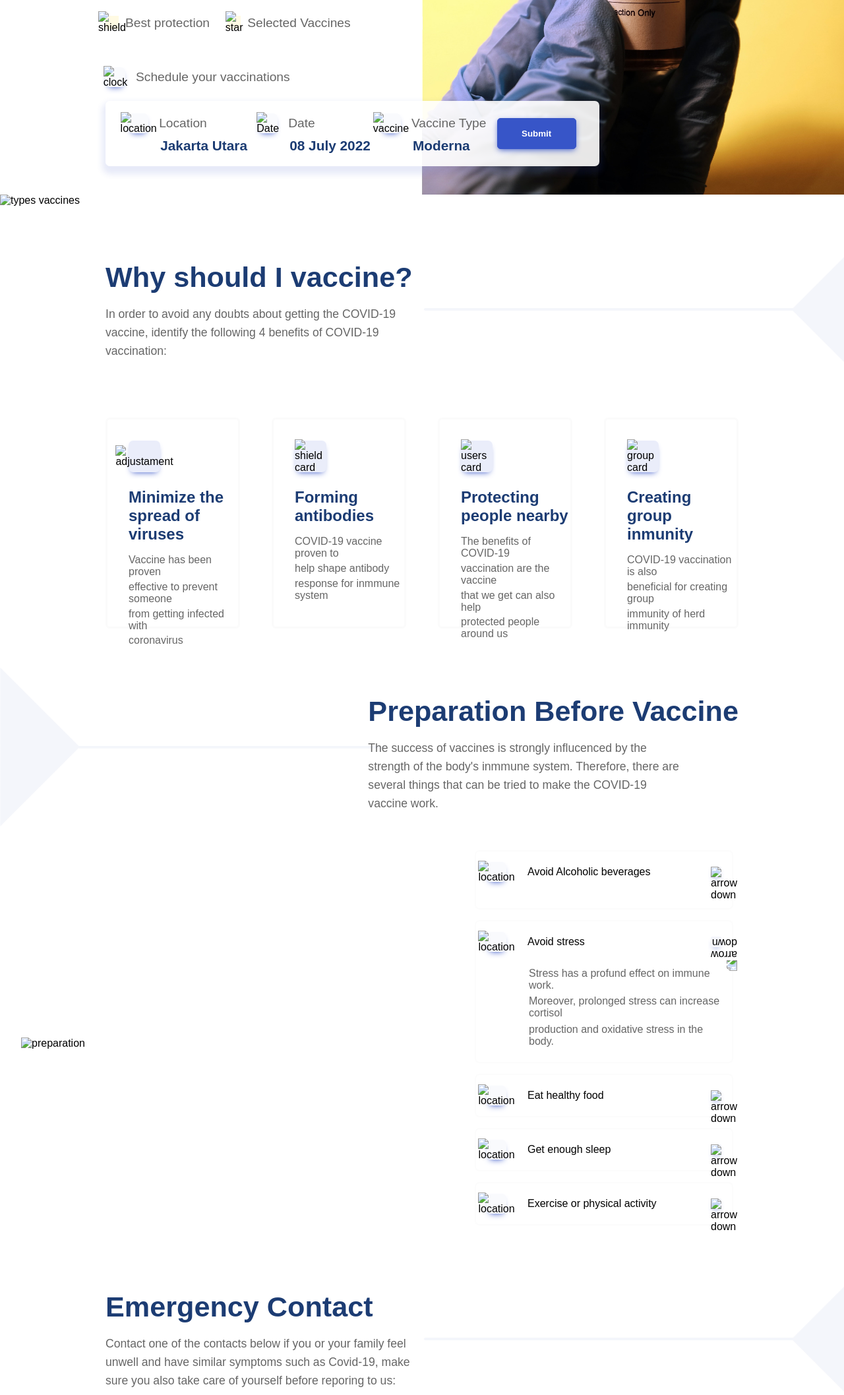
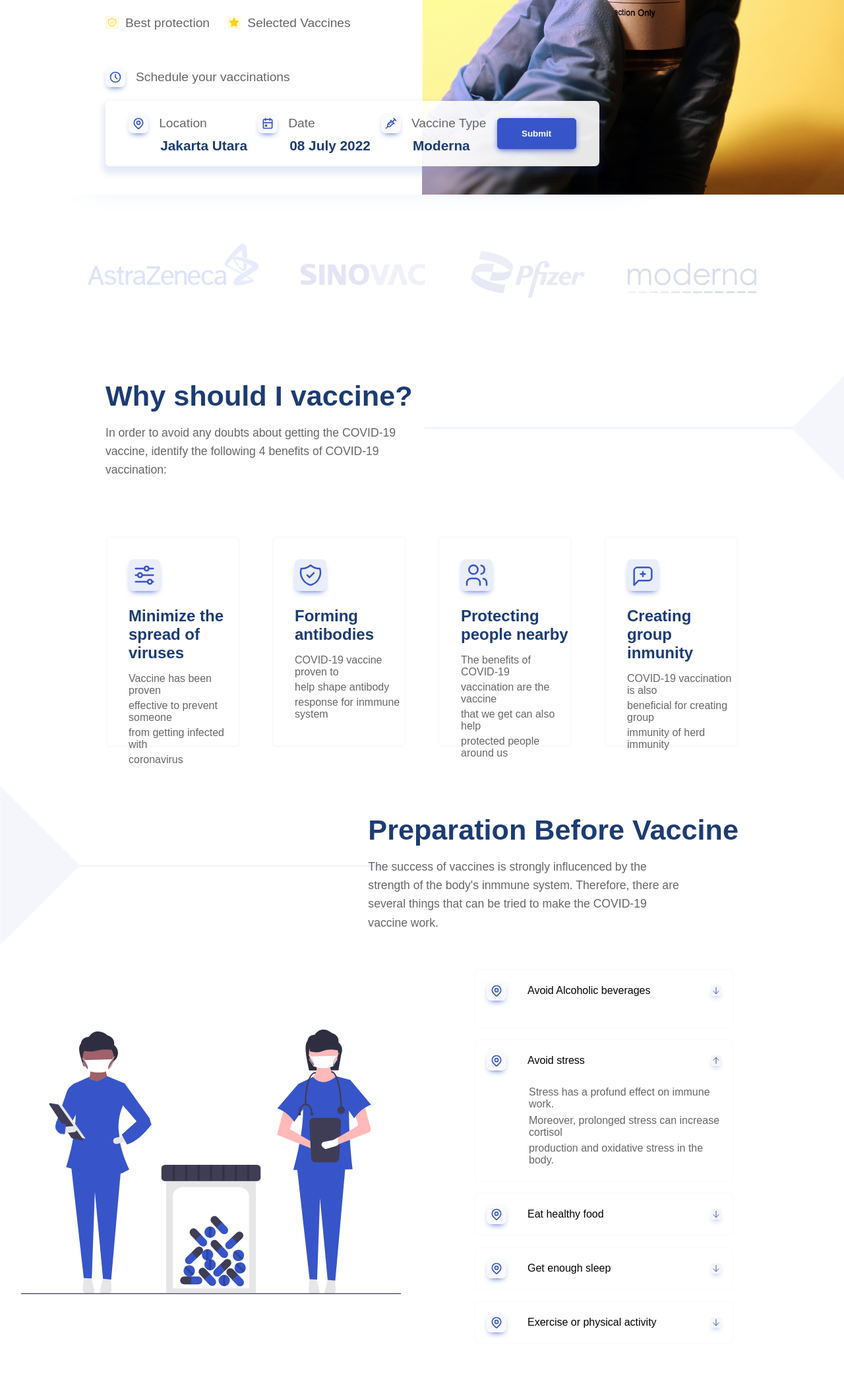
Before and after one commit to moiseshernandez26/Vaccine-landing, a plain HTML site: page index.html in a window 1280 px wide. Shown: the part 537-2652 px from the top of the page at 66% size. Drawn offline with Linux system fonts and the light colour scheme; the site is published under a folder, as on GitHub Pages, so addresses that start at the root find nothing.

Commit message:
fix: links to map

```diff
--- a/index.html
+++ b/index.html
@@ -7,8 +7,8 @@
       name="viewport"
       content="width=device-width, initial-scale=1.0 viewport-fit=cover"
     />
-    <link rel="stylesheet" href="assets/css/variables.css" />
-    <link rel="stylesheet" href="assets/css/main.css" />
+    <link rel="stylesheet" href="./assets/css/variables.css" />
+    <link rel="stylesheet" href="./assets/css/main.css" />
     <title>Vaccination</title>
   </head>
   <body>
@@ -48,13 +48,13 @@
           <div class="benefit-about">
             <div class="group-item">
               <div class="figure-benefit">
-                <img src="/assets/icons/shield.svg" alt="shield" />
+                <img src="./assets/icons/shield.svg" alt="shield" />
               </div>
               <div class="content-option">Best protection</div>
             </div>
             <div class="group-item">
               <div class="figure-benefit">
-                <img src="/assets/icons/star.svg" alt="star" />
+                <img src="./assets/icons/star.svg" alt="star" />
               </div>
               <div class="content-option">Selected Vaccines</div>
             </div>
@@ -62,7 +62,7 @@
 
           <div class="group-item-schedule">
             <div class="figure-schedule">
-              <img src="/assets/icons/clock.svg" alt="clock" />
+              <img src="./assets/icons/clock.svg" alt="clock" />
             </div>
             <div class="content-option">Schedule your vaccinations</div>
           </div>
@@ -72,7 +72,7 @@
               <div class="group-item-form">
                 <div class="label-select">
                   <div class="figure-schedule">
-                    <img src="/assets/icons/location.svg" alt="location" />
+                    <img src="./assets/icons/location.svg" alt="location" />
                   </div>
                   <div class="content-option">Location</div>
                 </div>
@@ -84,7 +84,7 @@
                 <!--  -->
                 <div class="label-select">
                   <div class="figure-schedule">
-                    <img src="/assets/icons/date.svg" alt="Date" />
+                    <img src="./assets/icons/date.svg" alt="Date" />
                   </div>
                   <div class="content-option">Date</div>
                 </div>
@@ -95,7 +95,7 @@
               <div class="group-item-form">
                 <div class="label-select">
                   <div class="figure-schedule">
-                    <img src="/assets/icons/vaccine.svg" alt="vaccine" />
+                    <img src="./assets/icons/vaccine.svg" alt="vaccine" />
                   </div>
                   <div class="content-option">Vaccine Type</div>
                 </div>
@@ -114,7 +114,7 @@
       </section>
       <section class="types_vacccines">
         <img
-          src="/assets/img/vaccines.png"
+          src="./assets/img/vaccines.png"
           alt="types vaccines"
           class="img-types-vaccines"
         />
@@ -136,7 +136,7 @@
           <div class="card-content">
             <div class="card-header">
               <div class="figure-card">
-                <img src="/assets/icons/adjustament.svg" alt="adjustament" />
+                <img src="./assets/icons/adjustament.svg" alt="adjustament" />
               </div>
             </div>
             <div class="card-text">
@@ -155,7 +155,7 @@
           <div class="card-content">
             <div class="card-header">
               <div class="figure-card">
-                <img src="/assets/icons/shield_bg.svg" alt="shield card" />
+                <img src="./assets/icons/shield_bg.svg" alt="shield card" />
               </div>
             </div>
             <div class="card-text">
@@ -173,7 +173,7 @@
           <div class="card-content">
             <div class="card-header">
               <div class="figure-card">
-                <img src="/assets/icons/users.svg" alt="users card" />
+                <img src="./assets/icons/users.svg" alt="users card" />
               </div>
             </div>
             <div class="card-text">
@@ -192,7 +192,7 @@
           <div class="card-content">
             <div class="card-header">
               <div class="figure-card">
-                <img src="/assets/icons/group.svg" alt="group card" />
+                <img src="./assets/icons/group.svg" alt="group card" />
               </div>
             </div>
             <div class="card-text">
@@ -226,7 +226,7 @@
       <section class="preparation__list">
         <div class="col_img_list">
           <img
-            src="/assets/img/preparation.svg"
+            src="./assets/img/preparation.svg"
             alt="preparation"
             class="img-preparation"
           />
@@ -236,14 +236,14 @@
             <div class="row-label-details">
               <div class="img-detail">
                 <div class="figure-schedule">
-                  <img src="/assets/icons/location.svg" alt="location" />
+                  <img src="./assets/icons/location.svg" alt="location" />
                 </div>
               </div>
               <div class="label-detail">
                 <span>Avoid Alcoholic beverages</span>
               </div>
               <div class="arrow-detail">
-                <img src="/assets/icons/arrow-down.svg" alt="arrow down" />
+                <img src="./assets/icons/arrow-down.svg" alt="arrow down" />
               </div>
             </div>
             <div class="row-content-details">
@@ -254,7 +254,7 @@
             <div class="row-label-details">
               <div class="img-detail">
                 <div class="figure-schedule">
-                  <img src="/assets/icons/location.svg" alt="location" />
+                  <img src="./assets/icons/location.svg" alt="location" />
                 </div>
               </div>
               <div class="label-detail">
@@ -262,7 +262,7 @@
               </div>
               <div class="arrow-detail">
                 <img
-                  src="/assets/icons/arrow-down.svg"
+                  src="./assets/icons/arrow-down.svg"
                   alt="arrow down"
                   class="rotate-img"
                 />
@@ -286,7 +286,7 @@
             <div class="row-label-details">
               <div class="img-detail">
                 <div class="figure-schedule">
-                  <img src="/assets/icons/location.svg" alt="location" />
+                  <img src="./assets/icons/location.svg" alt="location" />
                 </div>
               </div>
               <div class="label-detail">
@@ -294,7 +294,7 @@
               </div>
               <div class="arrow-detail">
                 <img
-                  src="/assets/icons/arrow-down.svg"
+                  src="./assets/icons/arrow-down.svg"
                   alt="arrow down"
                 />
               </div>
@@ -305,7 +305,7 @@
             <div class="row-label-details">
               <div class="img-detail">
                 <div class="figure-schedule">
-                  <img src="/assets/icons/location.svg" alt="location" />
+                  <img src="./assets/icons/location.svg" alt="location" />
                 </div>
               </div>
               <div class="label-detail">
@@ -313,7 +313,7 @@
               </div>
               <div class="arrow-detail">
                 <img
-                  src="/assets/icons/arrow-down.svg"
+                  src="./assets/icons/arrow-down.svg"
                   alt="arrow down"
                 />
               </div>
@@ -325,7 +325,7 @@
             <div class="row-label-details">
               <div class="img-detail">
                 <div class="figure-schedule">
-                  <img src="/assets/icons/location.svg" alt="location" />
+                  <img src="./assets/icons/location.svg" alt="location" />
                 </div>
               </div>
               <div class="label-detail">
@@ -333,7 +333,7 @@
               </div>
               <div class="arrow-detail">
                 <img
-                  src="/assets/icons/arrow-down.svg"
+                  src="./assets/icons/arrow-down.svg"
                   alt="arrow down"
                 />
               </div>
@@ -364,7 +364,7 @@
               <div class="header-card-contact">
                 <div class="wrapper_img_contact">
                   <div class="figure-contact">
-                    <img src="/assets/icons/phone.svg" alt="phone" class="" />
+                    <img src="./assets/icons/phone.svg" alt="phone" class="" />
                   </div>
                 </div>
                 <div class="text__contact">
@@ -382,7 +382,7 @@
               <div class="header-card-contact">
                 <div class="wrapper_img_contact">
                   <div class="figure-contact">
-                    <img src="/assets/icons/chat.svg" alt="chat" class="" />
+                    <img src="./assets/icons/chat.svg" alt="chat" class="" />
                   </div>
                 </div>
                 <div class="text__contact">
@@ -400,7 +400,7 @@
               <div class="header-card-contact">
                 <div class="wrapper_img_contact">
                   <div class="figure-contact">
-                    <img src="/assets/icons/camera.svg" alt="chat" class="" />
+                    <img src="./assets/icons/camera.svg" alt="chat" class="" />
                   </div>
                 </div>
                 <div class="text__contact">
@@ -418,7 +418,7 @@
               <div class="header-card-contact">
                 <div class="wrapper_img_contact">
                   <div class="figure-contact">
-                    <img src="/assets/icons/camera.svg" alt="chat" class="" />
+                    <img src="./assets/icons/camera.svg" alt="chat" class="" />
                   </div>
                 </div>
                 <div class="text__contact">
@@ -436,7 +436,7 @@
         </div>
         <div class="col_img_list">
           <img
-            src="/assets/img/doctor.svg"
+            src="./assets/img/doctor.svg"
             alt="doctor"
             class="img-emergency"
           />
```
